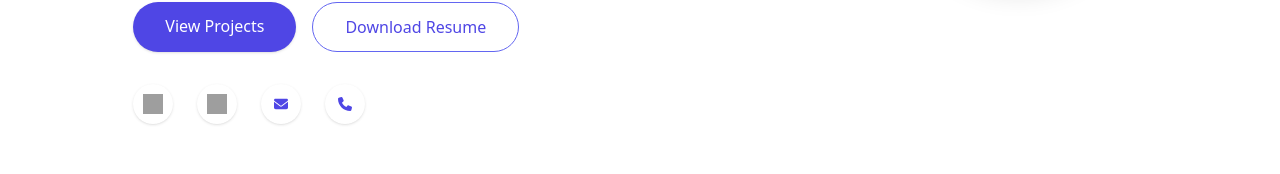
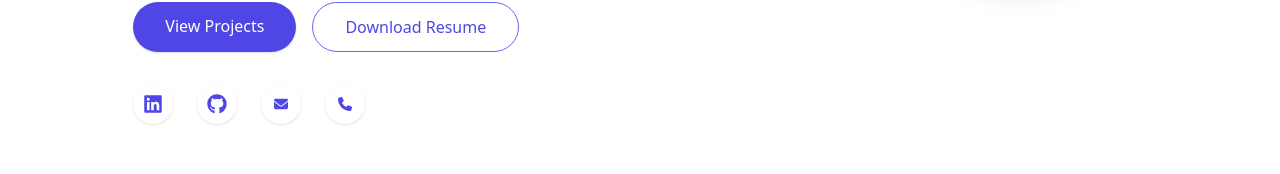
Before and after one commit to ARaghavender/portfolio, a React (Vite) app in the folder raghavender-complete-portfolio/: page / in a window 1280 px wide. Shown: the part 451-625 px from the top of the page. Built offline with nearby package versions, Linux system fonts and the light colour scheme; grey boxes are pictures that could not be loaded.

Commit message:
made change in scroll amount for all sections

```diff
--- a/raghavender-complete-portfolio/src/sections/About.jsx
+++ b/raghavender-complete-portfolio/src/sections/About.jsx
@@ -2,7 +2,7 @@ import React from "react";
 
 export default function About() {
   return (
-    <section id="about" className="pb-24 pt-16 bg-white dark:bg-gray-900  scroll-mt-24">
+    <section id="about" className="pb-24 pt-16 bg-white dark:bg-gray-900  scroll-mt-32">
       <div className="max-w-6xl mx-auto px-6 lg:px-8">
         <h2 className="text-4xl font-bold text-center text-gray-800 dark:text-white mb-2">
           About Me
--- a/raghavender-complete-portfolio/src/sections/Achievements.jsx
+++ b/raghavender-complete-portfolio/src/sections/Achievements.jsx
@@ -18,7 +18,7 @@ const achievements = [
 
 export default function Achievements() {
   return (
-    <section id="achievements" className="py-16  scroll-mt-24 ">
+    <section id="achievements" className="py-16  scroll-mt-32 ">
       <div className="max-w-6xl mx-auto px-4">
         {/* Title */}
         <h2 className="text-4xl font-bold text-center text-gray-800 dark:text-white mb-12 relative">
--- a/raghavender-complete-portfolio/src/sections/Certifications.jsx
+++ b/raghavender-complete-portfolio/src/sections/Certifications.jsx
@@ -37,7 +37,7 @@ const certifications = [
 
 export default function Certifications() {
   return (
-    <section id="certifications" className="py-16 scroll-mt-24">
+    <section id="certifications" className="py-16 scroll-mt-32">
       <div className="max-w-6xl mx-auto px-6 lg:px-8">
         <h2 className="text-4xl font-bold text-center text-gray-800 dark:text-white mb-2">
           Certifications
--- a/raghavender-complete-portfolio/src/sections/Contact.jsx
+++ b/raghavender-complete-portfolio/src/sections/Contact.jsx
@@ -24,7 +24,7 @@ const contactInfo = [
 
 export default function Contact() {
   return (
-    <section id="contact" className="pt-16  scroll-mt-24 pb-0">
+    <section id="contact" className="pt-16  scroll-mt-32 pb-0">
       <div className="max-w-6xl mx-auto px-6 lg:px-8">
         <h2 className="text-4xl font-bold text-center text-gray-800 dark:text-white mb-2">
           Contact Me
--- a/raghavender-complete-portfolio/src/sections/Education.jsx
+++ b/raghavender-complete-portfolio/src/sections/Education.jsx
@@ -17,7 +17,7 @@ const educationData = [
 
 export default function Education() {
   return (
-    <section id="education" className="py-16 scroll-mt-24">
+    <section id="education" className="py-16 scroll-mt-32">
       <div className="max-w-6xl mx-auto px-6 lg:px-8">
         <h2 className="text-4xl font-bold text-center text-gray-800 dark:text-white mb-2">
           Education
--- a/raghavender-complete-portfolio/src/sections/Experience.jsx
+++ b/raghavender-complete-portfolio/src/sections/Experience.jsx
@@ -39,7 +39,7 @@ const experiences = [
 
 export default function Experience() {
   return (
-    <section id="experience" className="py-16 bg-white dark:bg-gray-900 scroll-mt-24">
+    <section id="experience" className="py-16 bg-white dark:bg-gray-900 scroll-mt-32">
       <div className="max-w-6xl mx-auto px-4">
         <h2 className="text-4xl font-bold text-center text-gray-800 dark:text-white mb-2">
           Experience
--- a/raghavender-complete-portfolio/src/sections/Hero.jsx
+++ b/raghavender-complete-portfolio/src/sections/Hero.jsx
@@ -1,13 +1,15 @@
 import React from "react";
 import { FontAwesomeIcon } from "@fortawesome/react-fontawesome";
 import { faEnvelope, faPhone } from "@fortawesome/free-solid-svg-icons";
+import { FaLinkedin, FaGithub } from "react-icons/fa";
 import profileImage from "../images/profile_pic.jpg";
+
 
 export default function Hero() {
   return (
     <section
       id="home"
-      className="py-24 px-6 lg:px-24  scroll-mt-24 bg-white dark:bg-gray-900"
+      className="py-24 px-6 lg:px-24  scroll-mt-32 bg-white dark:bg-gray-900"
     >
       <div className="max-w-7xl mx-auto flex flex-col lg:flex-row items-start justify-center gap-8">
         {/* Centered Text */}
@@ -42,16 +44,34 @@ export default function Hero() {
           </div>
 
           <div className="flex justify-center lg:justify-start gap-6 mb-6">
-            <a href="https://www.linkedin.com/in/raghavender-angadi-a11718209/" target="_blank" rel="noopener noreferrer" className="w-10 h-10 flex items-center justify-center rounded-full bg-white shadow hover:scale-110 transition">
-              <img src="https://cdn.jsdelivr.net/gh/devicons/devicon/icons/linkedin/linkedin-original.svg" className="w-5 h-5" alt="LinkedIn" />
+  <a
+    href="https://www.linkedin.com/in/raghavender-angadi-a11718209/"
+    target="_blank"
+    rel="noopener noreferrer"
+    className="w-10 h-10 flex items-center justify-center rounded-full bg-white shadow hover:scale-110 transition"
+  >
+    <FaLinkedin className="text-indigo-600 text-xl" />
   </a>
-            <a href="https://github.com/ARaghavender" target="_blank" rel="noopener noreferrer" className="w-10 h-10 flex items-center justify-center rounded-full bg-white shadow hover:scale-110 transition">
-              <img src="https://cdn.jsdelivr.net/gh/devicons/devicon/icons/github/github-original.svg" className="w-5 h-5 dark:invert" alt="GitHub" />
+  <a
+    href="https://github.com/ARaghavender"
+    target="_blank"
+    rel="noopener noreferrer"
+    className="w-10 h-10 flex items-center justify-center rounded-full bg-white shadow hover:scale-110 transition"
+  >
+    <FaGithub className="text-indigo-600 text-xl" />
   </a>
-            <a href="https://mail.google.com/mail/?view=cm&to=angadiraghavender@gmail.com" target="_blank" rel="noopener noreferrer" className="w-10 h-10 flex items-center justify-center rounded-full bg-white shadow hover:scale-110 transition">
+  <a
+    href="https://mail.google.com/mail/?view=cm&to=angadiraghavender@gmail.com"
+    target="_blank"
+    rel="noopener noreferrer"
+    className="w-10 h-10 flex items-center justify-center rounded-full bg-white shadow hover:scale-110 transition"
+  >
     <FontAwesomeIcon icon={faEnvelope} className="text-indigo-600 text-sm" />
   </a>
-            <a href="tel:9282667331" className="w-10 h-10 flex items-center justify-center rounded-full bg-white shadow hover:scale-110 transition">
+  <a
+    href="tel:9282667331"
+    className="w-10 h-10 flex items-center justify-center rounded-full bg-white shadow hover:scale-110 transition"
+  >
     <FontAwesomeIcon icon={faPhone} className="text-indigo-600 text-sm" />
   </a>
 </div>
--- a/raghavender-complete-portfolio/src/sections/Projects.jsx
+++ b/raghavender-complete-portfolio/src/sections/Projects.jsx
@@ -34,7 +34,7 @@ const projects = [
 
 export default function Projects() {
   return (
-    <section id="projects" className="scroll-mt-24 py-16">
+    <section id="projects" className="scroll-mt-32 py-16">
   <div className="max-w-6xl mx-auto px-6 lg:px-8">
     <h2 className="text-4xl font-bold text-center text-gray-800 dark:text-white mb-2">
       Projects
--- a/raghavender-complete-portfolio/src/sections/Skills.jsx
+++ b/raghavender-complete-portfolio/src/sections/Skills.jsx
@@ -18,11 +18,11 @@ const SkillSection = ({ title, skills }) => (
 
 export default function Skills() {
   return (
-    <section id="skills" className="max-w-6xl mx-auto px-6 py-16 bg-white scroll-mt-24 dark:bg-gray-900">
+    <section id="skills" className="max-w-6xl mx-auto px-6 py-16 bg-white scroll-mt-32 dark:bg-gray-900">
       {/* Section heading like the image */}
       <h2 className="text-4xl font-bold text-center text-gray-800 dark:text-white mb-2">
         Skills
-        <span className="block w-24 h-1 bg-indigo-400 mx-auto mt-2 rounded-full" />
+         <span className="block w-24 h-1 bg-indigo-400 mx-auto mt-2 rounded-full" />
       </h2>
 
 
```
Also changed, not shown: raghavender-complete-portfolio/src/App.jsx (+21 -6 lines). Lines whose indentation alone changed are shown as unchanged.
